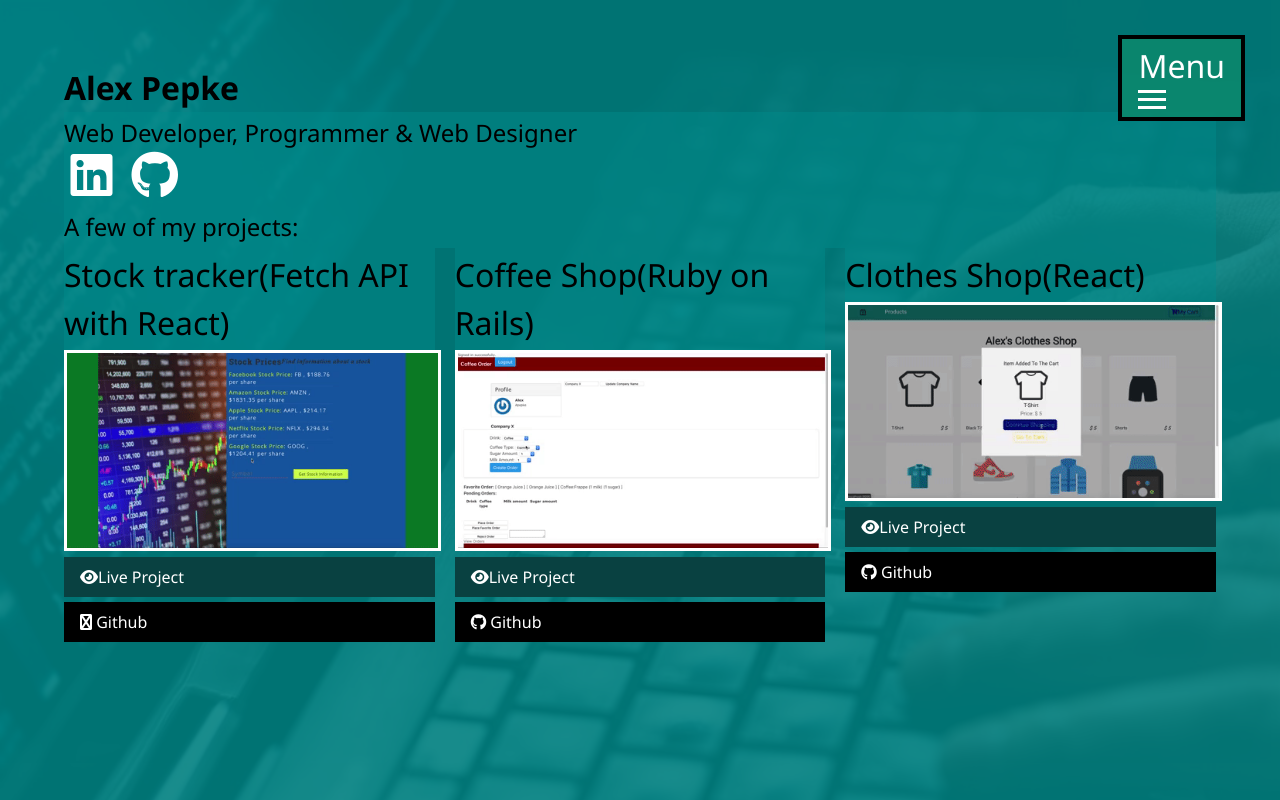
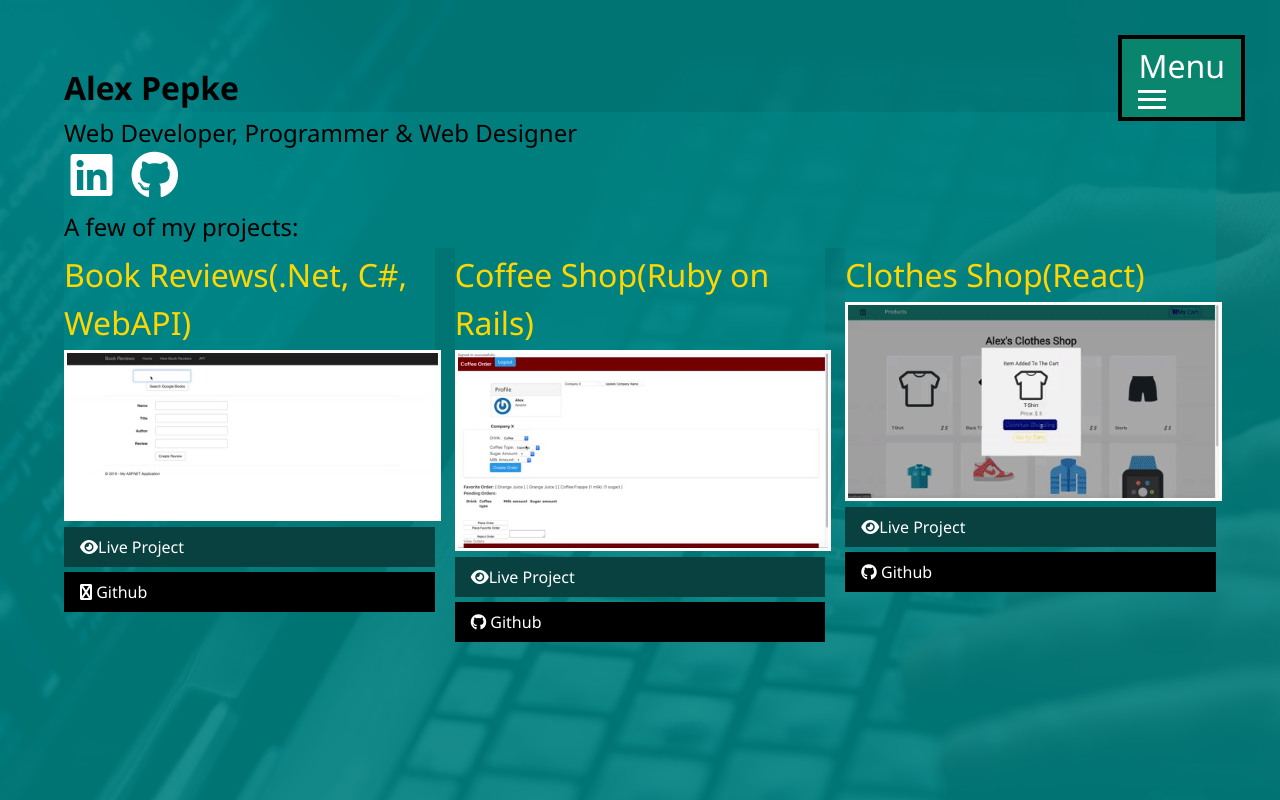
Before and after one commit to Apepke/my_portfolio, a website: page dist/index.html in a window 1280 px wide. Drawn offline with Linux system fonts and the light colour scheme.

Commit message:
Added new project

```diff
--- a/dist/css/main.css
+++ b/dist/css/main.css
@@ -188,6 +188,7 @@ body {
 body#bg-img {
   background: url("../img/background.jpg");
   background-attachment: fixed;
+  background-repeat: repeat;
   background-size: cover;
 }
 body#bg-img:after {
@@ -213,7 +214,12 @@ h3.lg-heading {
   font-size: 2rem;
   font-weight: bold;
 }
-h1.sm-heading,
+h1.sm-heading {
+  margin-bottom: 0rem;
+  padding: 0.2rem 0rem;
+  background: rgba(0, 138, 138, 0.5);
+  color: gold;
+}
 h2.sm-heading,
 h3.sm-heading {
   margin-bottom: 0rem;
--- a/dist/index.html
+++ b/dist/index.html
@@ -57,13 +57,13 @@
         </h2>
       <div class="projects">
           <div class="item">
-              <h1 class ="sm-heading">Stock tracker(Fetch API with React)</h1>
-            <a href="https://apepke.github.io/stock_tracker">
-              <img src="img/stock_tracker.gif" alt="Project" />
+              <h1 class ="sm-heading">Book Reviews(.Net, C#, WebAPI)</h1>
+            <a href="https://bookshopapi20190915012558.azurewebsites.net/">
+              <img src="img/bookreview.gif" alt="Project" />
             </a>
-            <a href="https://apepke.github.io/stock_tracker" class="btn-light"> <i class="fas fa-eye"></i>Live Project </a>
+            <a href="https://bookshopapi20190915012558.azurewebsites.net/" class="btn-light"> <i class="fas fa-eye"></i>Live Project </a>
             <a
-              href="https://github.com/Apepke/stock_tracker"
+              href="https://github.com/Apepke/Book-Reviews"
               class="btn-dark"
             >
               <i class="fas fa-github"></i> Github
```
Also changed, not shown: dist/img/bookreview.gif (added), 1 other file.
